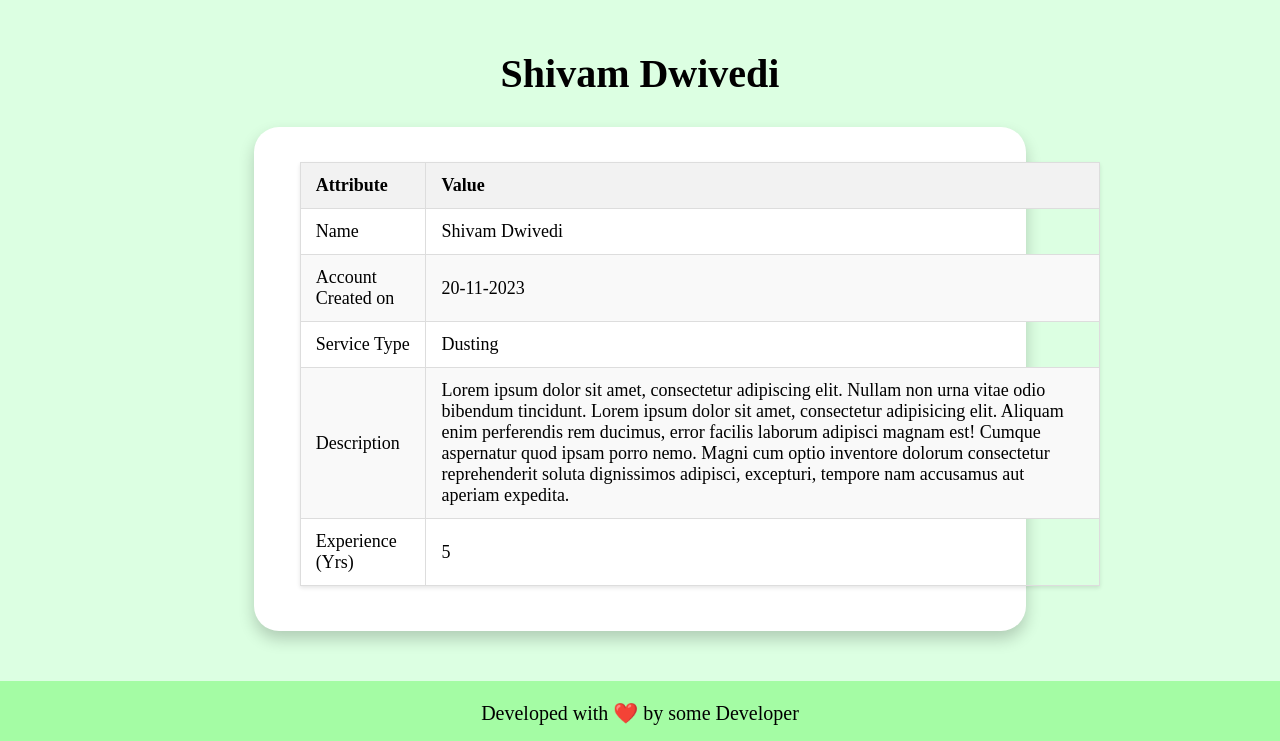
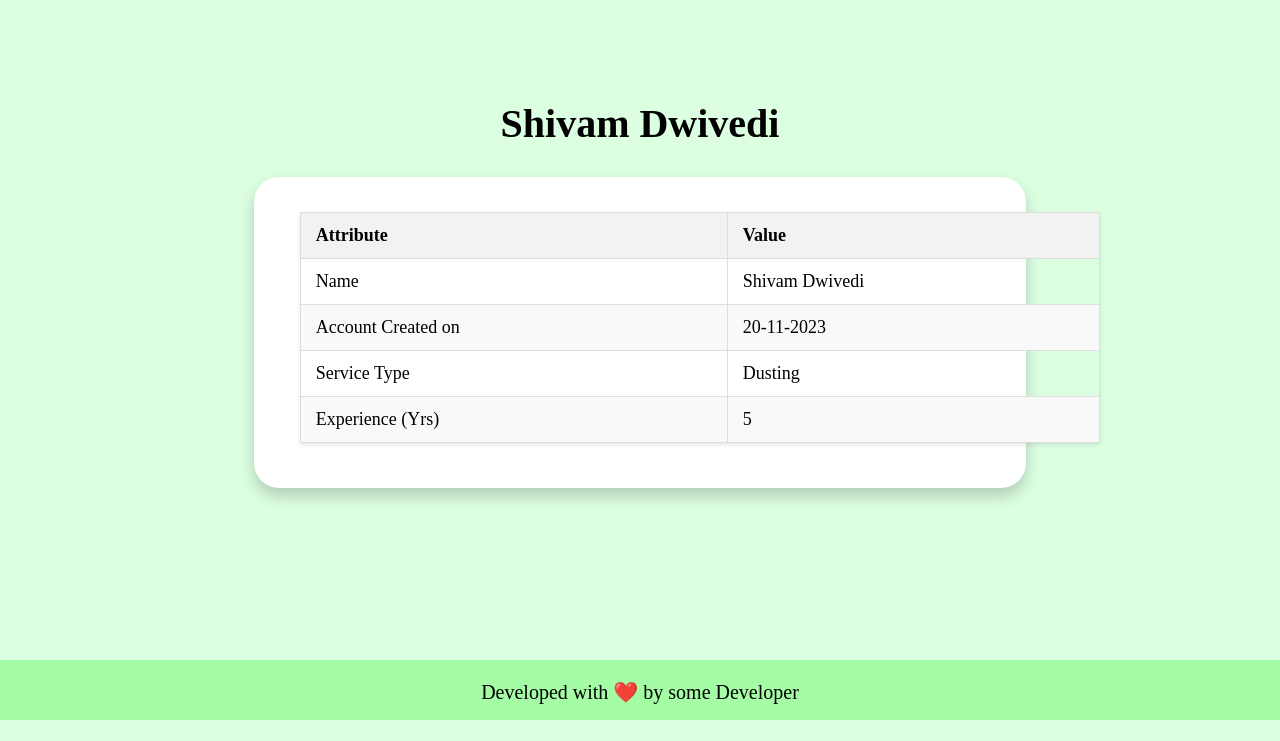
Before and after one commit to AnantLuthra/household-services, a Flask app: template templates/view_professional.html in a window 1280 px wide. Shown: the part 77-818 px from the top of the page. After the commit the page ends 797 px from the top, so only its background shows below. Run offline with Flask 3, Linux system fonts and the light colour scheme; the template is opened without the code that fills it, so the values that code supplies are empty; parts of the project's set-up code (start-up, migrations or seed data) failed here and were passed over.

Commit message:
Removed description attribute from table

```diff
--- a/templates/view_professional.html
+++ b/templates/view_professional.html
@@ -77,7 +77,7 @@
             margin-bottom: 22px;
             font-size: 40px;
             margin: auto;
-            margin-top: 50px;
+            margin-top: 100px;
             margin-bottom: 30px;
         }
 
@@ -111,12 +111,15 @@
             background-color: #ddd;
         }
 
+        main {
+            height: 70vh;
+        }
+
         footer {
             align-items: center;
             text-align: center;
             background-color: rgb(164, 252, 164);
             height: 60px;
-            margin-top: 50px;
         }
 
         footer p {
@@ -137,6 +140,7 @@
             <li><a href="">Logout</a></li>
         </ul>
     </header>
+    <main>
 
         <h1 id="logheading">Shivam Dwivedi</h1>
         <div id="main">
@@ -161,22 +165,19 @@
                         <td>Dusting</td>
                     </tr>
                     <tr>
-                    <td>Description</td>
-                    <td>Lorem ipsum dolor sit amet, consectetur adipiscing elit. Nullam non urna vitae odio bibendum tincidunt. Lorem ipsum dolor sit amet, consectetur adipisicing elit. Aliquam enim perferendis rem ducimus, error facilis laborum adipisci magnam est! Cumque aspernatur quod ipsam porro nemo. Magni cum optio inventore dolorum consectetur reprehenderit soluta dignissimos adipisci, excepturi, tempore nam accusamus aut aperiam expedita.</td>
-                </tr>
-                <tr>
                         <td>Experience (Yrs)</td>
                         <td>5</td>
                     </tr>
                 </tbody>
             </table>
         </div>
-
+    </main>
     <footer>
         <p>
             Developed with ❤️ by some Developer
         </p>
     </footer>
+
 </body>
 
 </html>
```
Lines whose indentation alone changed are shown as unchanged.
